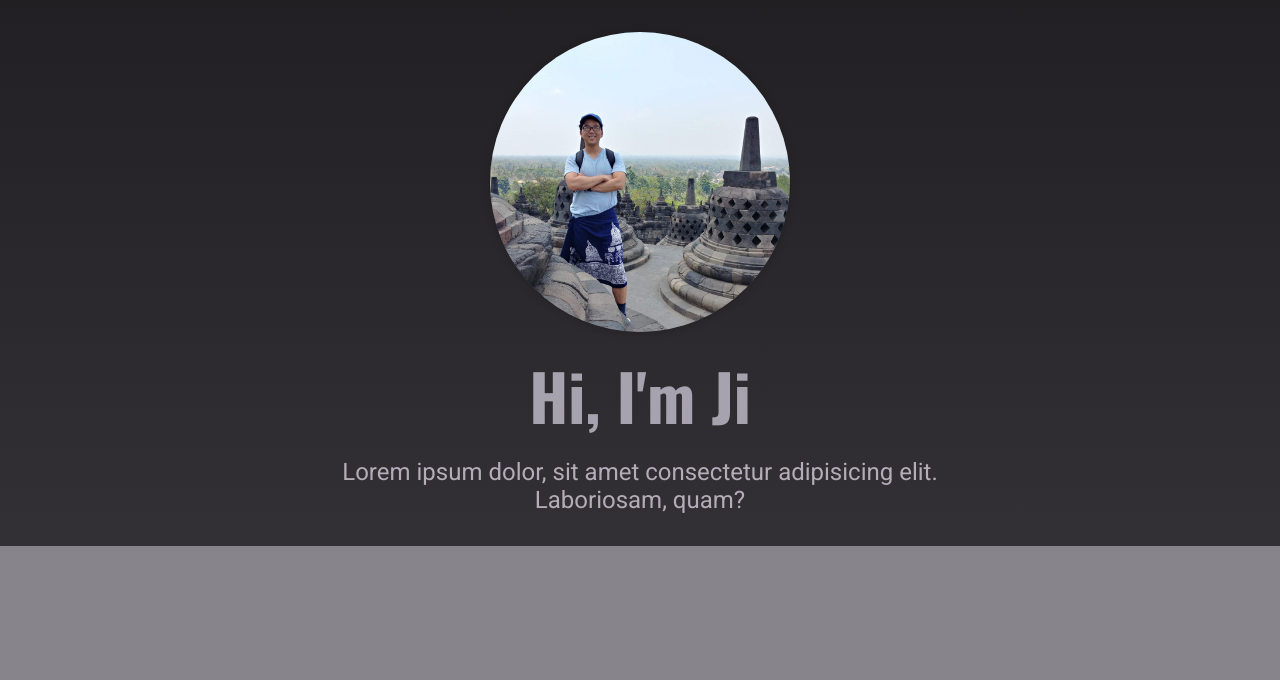
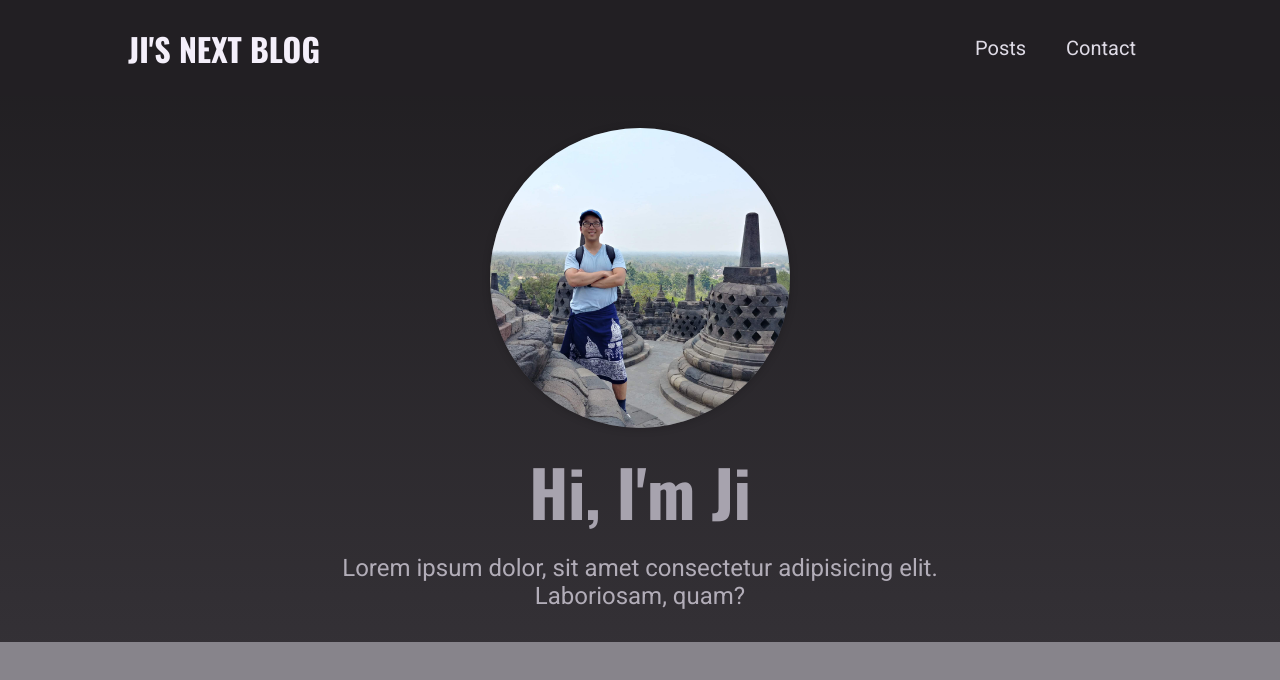
Before and after one commit to jkim333/next_blog, a Next.js app: page / in a window 1280 px wide. Shown: the top 680 px of the page. Built offline with nearby package versions, Linux system fonts and the light colour scheme.

Commit message:
Created main navigation and layout.

```diff
--- /dev/null
+++ b/components/layout/layout.js
@@ -0,0 +1,11 @@
+import { Fragment } from "react";
+import MainNavigation from "./main-navigation";
+
+export default function Layout(props) {
+  return (
+    <Fragment>
+      <MainNavigation />
+      <main>{props.children}</main>
+    </Fragment>
+  );
+}
--- /dev/null
+++ b/components/layout/logo.js
@@ -0,0 +1,5 @@
+import classes from "./logo.module.css";
+
+export default function Logo() {
+  return <div className={classes.logo}>Ji's Next Blog</div>;
+}
--- /dev/null
+++ b/components/layout/logo.module.css
@@ -0,0 +1,13 @@
+.logo {
+  text-transform: uppercase;
+  font-size: var(--size-5);
+  font-weight: bold;
+  font-family: "Oswald", sans-serif;
+  color: var(--color-grey-50);
+}
+
+@media (min-width: 768px) {
+  .logo {
+    font-size: var(--size-8);
+  }
+}
--- /dev/null
+++ b/components/layout/main-navigation.js
@@ -0,0 +1,25 @@
+import Link from "next/link";
+import classes from "./main-navigation.module.css";
+import Logo from "./logo";
+
+export default function MainNavigation() {
+  return (
+    <header className={classes.header}>
+      <Link href="/">
+        <a>
+          <Logo />
+        </a>
+      </Link>
+      <nav>
+        <ul>
+          <li>
+            <Link href="/posts">Posts</Link>
+          </li>
+          <li>
+            <Link href="/contact">Contact</Link>
+          </li>
+        </ul>
+      </nav>
+    </header>
+  );
+}
--- /dev/null
+++ b/components/layout/main-navigation.module.css
@@ -0,0 +1,42 @@
+.header {
+  width: 100%;
+  height: 6rem;
+  background-color: var(--color-grey-900);
+  display: flex;
+  justify-content: space-between;
+  align-items: center;
+  padding: 0 10%;
+}
+
+.header ul {
+  list-style: none;
+  display: flex;
+  align-items: baseline;
+  margin: 0;
+  padding: 0;
+}
+
+.header li {
+  margin: 0 var(--size-4);
+}
+
+.header a {
+  color: var(--color-grey-100);
+  font-size: var(--size-4);
+}
+
+.header a:hover,
+.header a:active,
+.header a.active {
+  color: var(--color-grey-200);
+}
+
+@media (min-width: 768px) {
+  .header ul {
+    gap: 0.5rem;
+  }
+
+  .header a {
+    font-size: var(--size-5);
+  }
+}
--- a/pages/_app.js
+++ b/pages/_app.js
@@ -1,7 +1,12 @@
-import '../styles/globals.css'
+import "../styles/globals.css";
+import Layout from "../components/layout/layout";
 
 function MyApp({ Component, pageProps }) {
-  return <Component {...pageProps} />
+  return (
+    <Layout>
+      <Component {...pageProps} />
+    </Layout>
+  );
 }
 
-export default MyApp
+export default MyApp;
```
